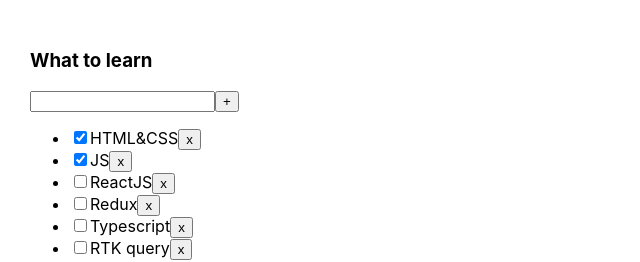
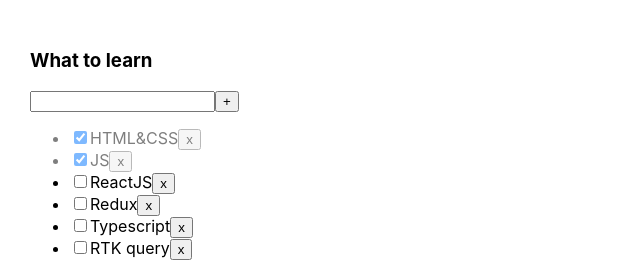
Before and after one commit to PavelS324/TodoListStady, a React (Create React App) app: page / in a window 1280 px wide. Shown: the top 262 px of the page, without its empty margins (0-640 px from the left). Built offline with nearby package versions, Linux system fonts and the light colour scheme.

Commit message:
Completed tasks have light gray color elements

```diff
--- a/src/App.css
+++ b/src/App.css
@@ -18,3 +18,7 @@
 .active-filter {
   background-color: lightgreen;
 }
+
+.is-done {
+  opacity: 0.5;
+}
--- a/src/components/TodoList.tsx
+++ b/src/components/TodoList.tsx
@@ -56,7 +56,7 @@
                         }
 
                         return (
-                            <li key={task.id}>
+                            <li key={task.id} className={task.isDone ? 'is-done' : ''} >
                                 <input type="checkbox" checked={task.isDone} onChange={onChangeHandler} id={task.id} />
                                 <span>{task.title}</span>
                                 <Button title="x" onClick={removeTaskHandler} />
```
